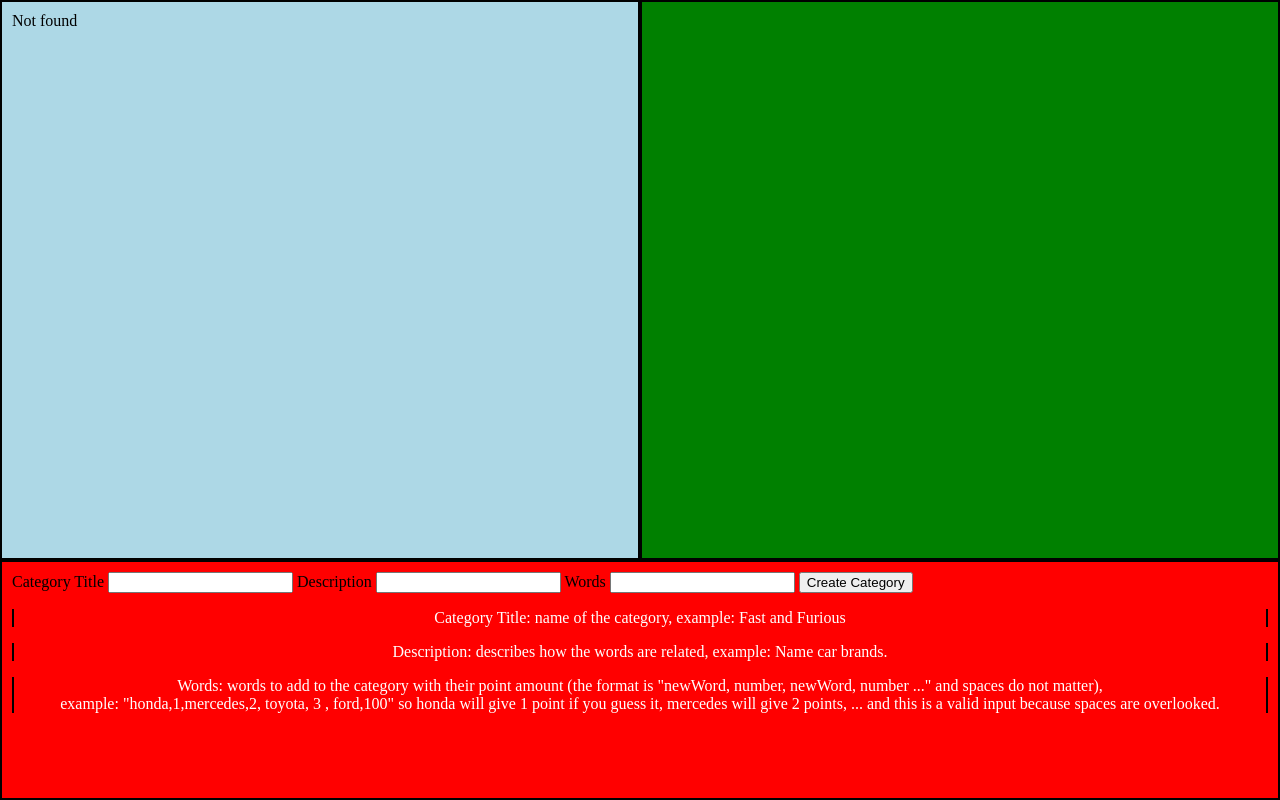
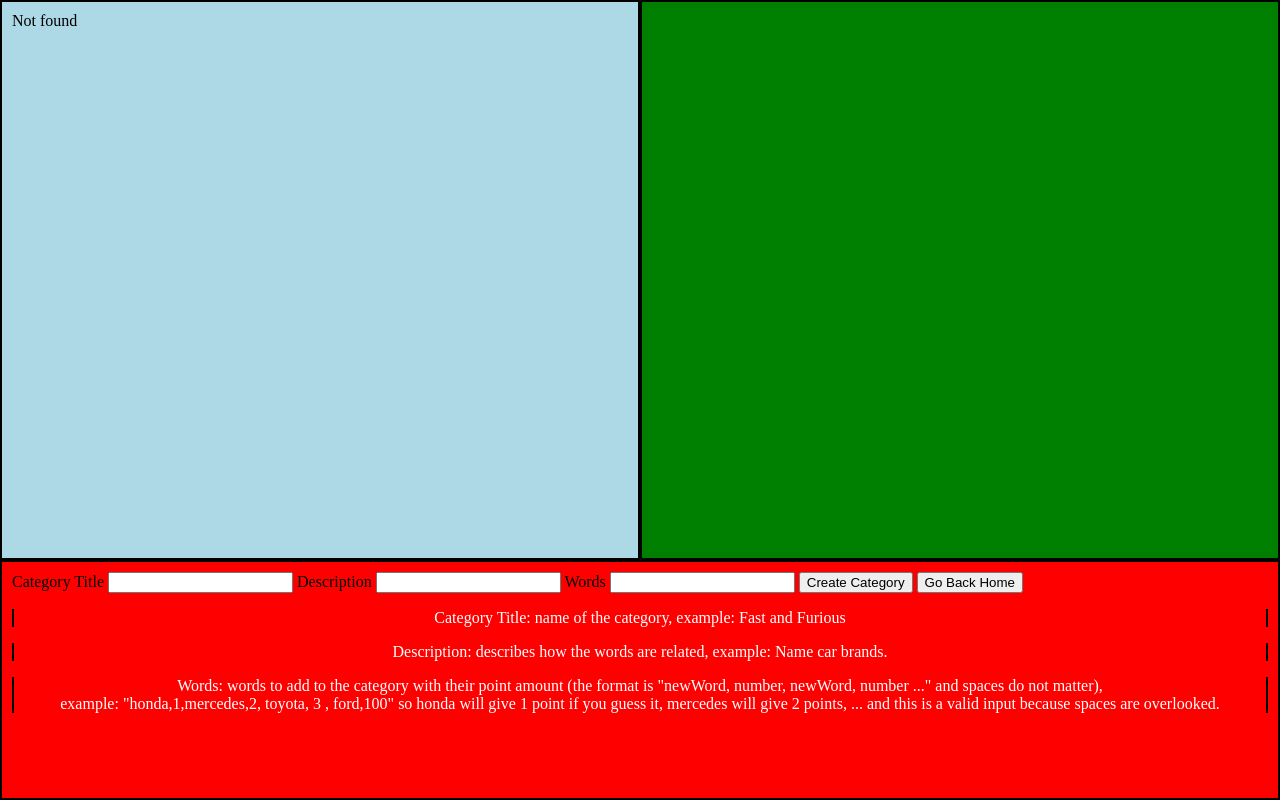
Before and after one commit to Ekrcoaster/Csc337---wordFrenzy, a website: page wordFrenzy/public_html/category.html in a window 1280 px wide. Drawn offline with Linux system fonts and the light colour scheme; no server answers.

Commit message:
Made a button to go back to home in category page

```diff
--- a/wordFrenzy/public_html/category.css
+++ b/wordFrenzy/public_html/category.css
@@ -42,6 +42,7 @@
 	left: 0px;
 	border: 2px black solid;
 	padding: 10px;
+	overflow-y: scroll;
 }
 
 .words {
--- a/wordFrenzy/public_html/category.html
+++ b/wordFrenzy/public_html/category.html
@@ -26,6 +26,7 @@
 			<label>Words</label>
             <input id="newWords" type="text">
 			<button id="sendCategoryButton">Create Category</button>
+			<button onclick="location.href='./app/home.html';">Go Back Home</button>
 			<p class="catExplanation">Category Title: name of the category, example: Fast and Furious</p>
 			<p class="catExplanation">Description: describes how the words are related, example: Name car brands.</p>
 			<p class="catExplanation">Words: words to add to the category with their point amount (the format is "newWord, number, newWord, number ..." and spaces do not matter), <br> example: "honda,1,mercedes,2, toyota, 3 , ford,100" so honda will give 1 point if you guess it, mercedes will give 2 points, ... and this is a valid input because spaces are overlooked.</p>
```
